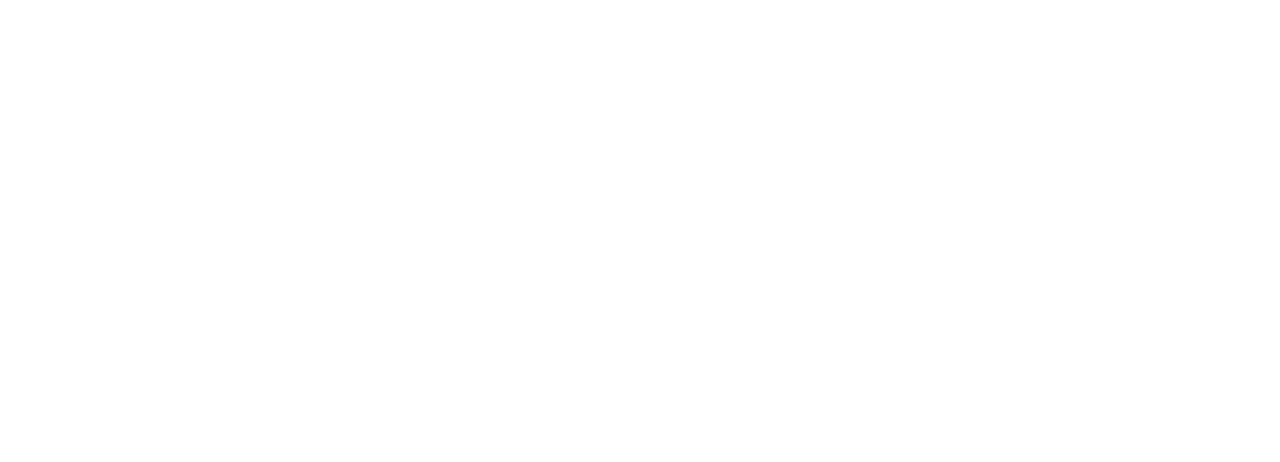
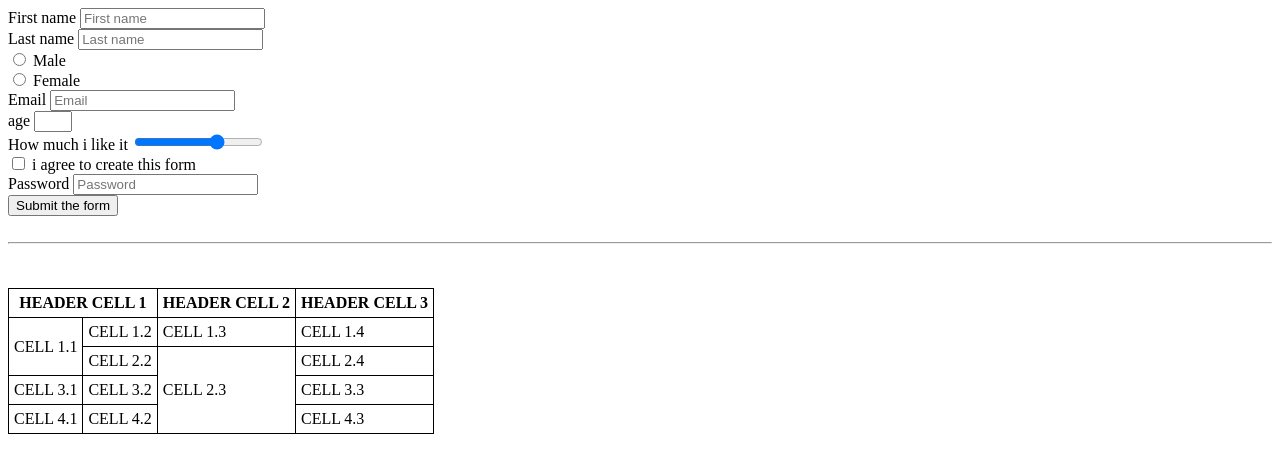
Before and after one commit to MarynaKhilkova/homework, a plain HTML site: page lesson1/index.html in a window 1280 px wide. Drawn offline with Linux system fonts and the light colour scheme.

Commit message:
feature/lesson1

```diff
--- a/lesson1/index.html
+++ b/lesson1/index.html
@@ -2,11 +2,42 @@
 <html lang="en">
 <head>
     <meta charset="UTF-8">
-    <title>Title</title>
+    <title>HomeWork1</title>
 </head>
 <body>
-<header></header>
-<main></main>
-<footer></footer>
+    <header></header>
+    <main>
+        <span>First name</span>
+        <input placeholder="First name" type="text" class="form-input"> <br>
+        <span>Last name</span>
+        <input placeholder="Last name" type="text" class="form-input"> <br>
+        <input type="radio" name="gen" class="form-input">
+        <span>Male</span> <br>
+        <input type="radio" name="gen" class="form-input">
+        <span>Female</span> <br>
+        <span>Email</span>
+        <input placeholder="Email" type="email" class="form-input"> <br>
+        <span>age</span>
+        <input type="number" max="100" min="1" style="width: 30px" class="form-input"> <br>
+        <span>How much i like it</span>
+        <input type="range" min="1" max="4" class="form-input"> <br>
+        <input type="checkbox" class="form-input">
+        <span>i agree to create this form</span> <br>
+        <span>Password</span>
+        <input placeholder="Password" type="password" class="form-input"> <br>
+        <button>Submit the form</button> <br><br><hr><br><br>
+        <table border="1" cellpadding="5" style="border-collapse: collapse; border: 1px solid black;">
+            <tr>
+            <th colspan="2" align="center">HEADER CELL 1</th>
+            <th colspan="1" align="center">HEADER CELL 2</th>
+            <th colspan="1" align="center">HEADER CELL 3</th>
+            </tr>
+            <tr><td rowspan="2">CELL 1.1</td><td>CELL 1.2</td><td>CELL 1.3</td><td>CELL 1.4</td></tr>
+            <tr><td>CELL 2.2</td><td rowspan="3">CELL 2.3</td><td>CELL 2.4</td></tr>
+            <tr><td>CELL 3.1</td><td>CELL 3.2</td><td>CELL 3.3</td></tr>
+            <tr><td>CELL 4.1</td><td>CELL 4.2</td><td>CELL 4.3</td></tr>
+        </table>
+    </main>
+    <footer></footer>
 </body>
 </html>
```
